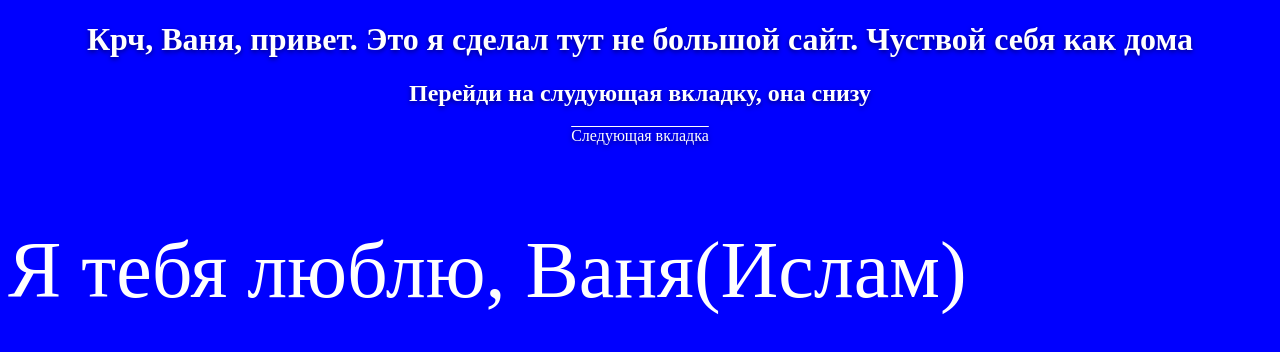
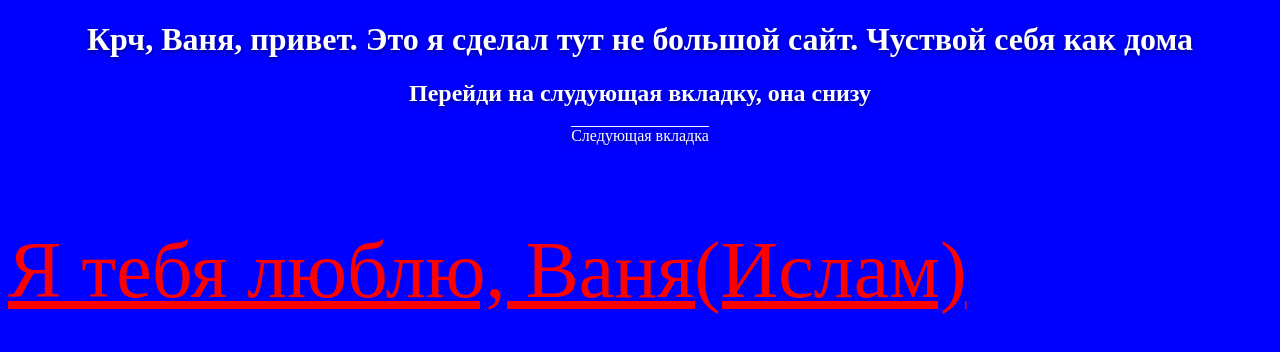
Before and after one commit to Traben10/Traben.github.io, a plain HTML site: page index.html in a window 1280 px wide. Drawn offline with Linux system fonts and the light colour scheme; files that its build step writes are made by us from their sources.

Commit message:
Update index.html

```diff
--- a/index.html
+++ b/index.html
@@ -32,6 +32,6 @@
 <h1>Крч, Ваня, привет. Это я сделал тут не большой сайт. Чуствой себя как дома</h1>
 <h2>Перейди на слудующая вкладку, она снизу</h2>
 <a href='https://youtu.be/dQw4w9WgXcQ'>Следующая вкладка</a>
-<p clas='heart'>Я тебя люблю, Ваня(Ислам)</p>
+<p class='heart'>Я тебя люблю, Ваня(Ислам)</p>
 </body>
 </html>
```
